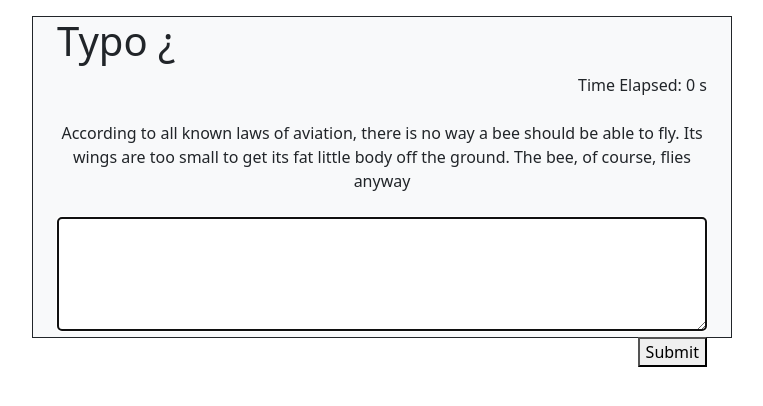
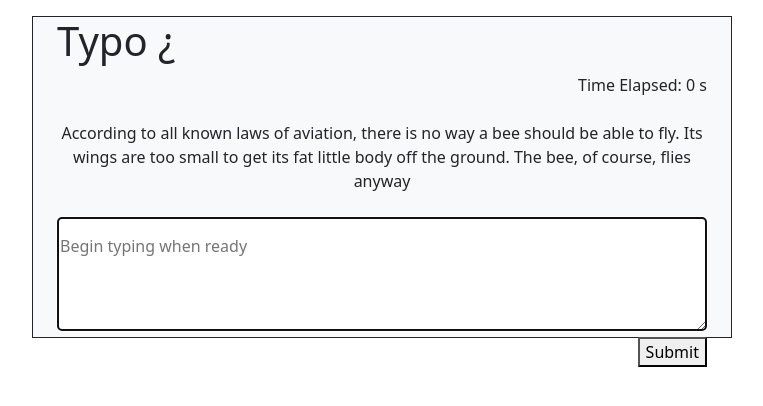
Before and after one commit to Joe-0/TYPO, a Flask app: page / in a window 1280 px wide. Shown: the top 406 px of the page, without its empty margins (258-1021 px from the left). Run offline with Flask 2, Linux system fonts and the light colour scheme; data comes from the database, SQL or seed files in the repository.

Commit message:
Added place holder text in textbox for a unit test

```diff
--- a/templates/index.html
+++ b/templates/index.html
@@ -31,7 +31,7 @@
             </div>
             <br>
             <div class="text-display text-center pb-4 pt-4" id="textDisplay">{{ texts.text }}</div>
-            <textarea class="text-input rounded w-100 pt-3 pb-5 bg-muted" id="textInput" autofocus></textarea>
+            <textarea class="text-input rounded w-100 pt-3 pb-5 bg-muted" id="textInput" autofocus placeholder="Begin typing when ready"></textarea>
             <div class="float-end d-inline">
                 <button onclick="timePassed()">Submit</button>
 
```
